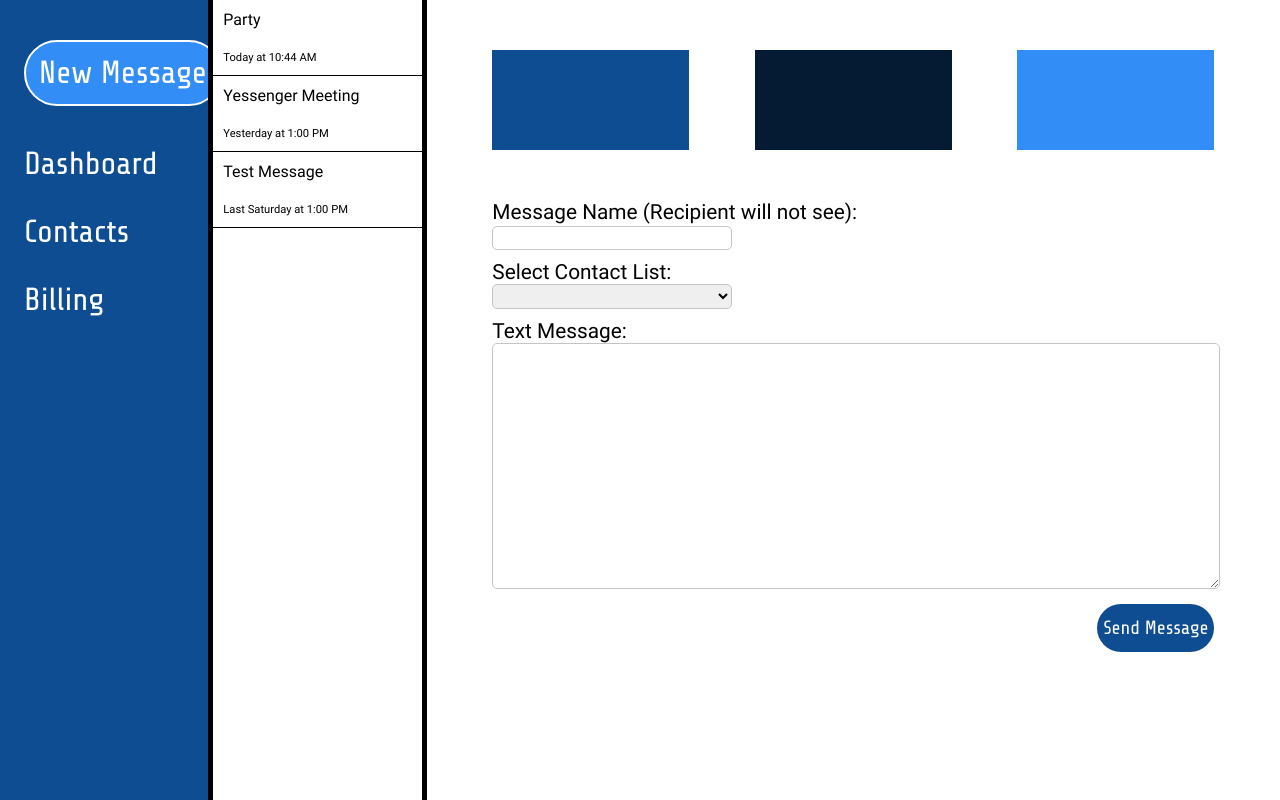
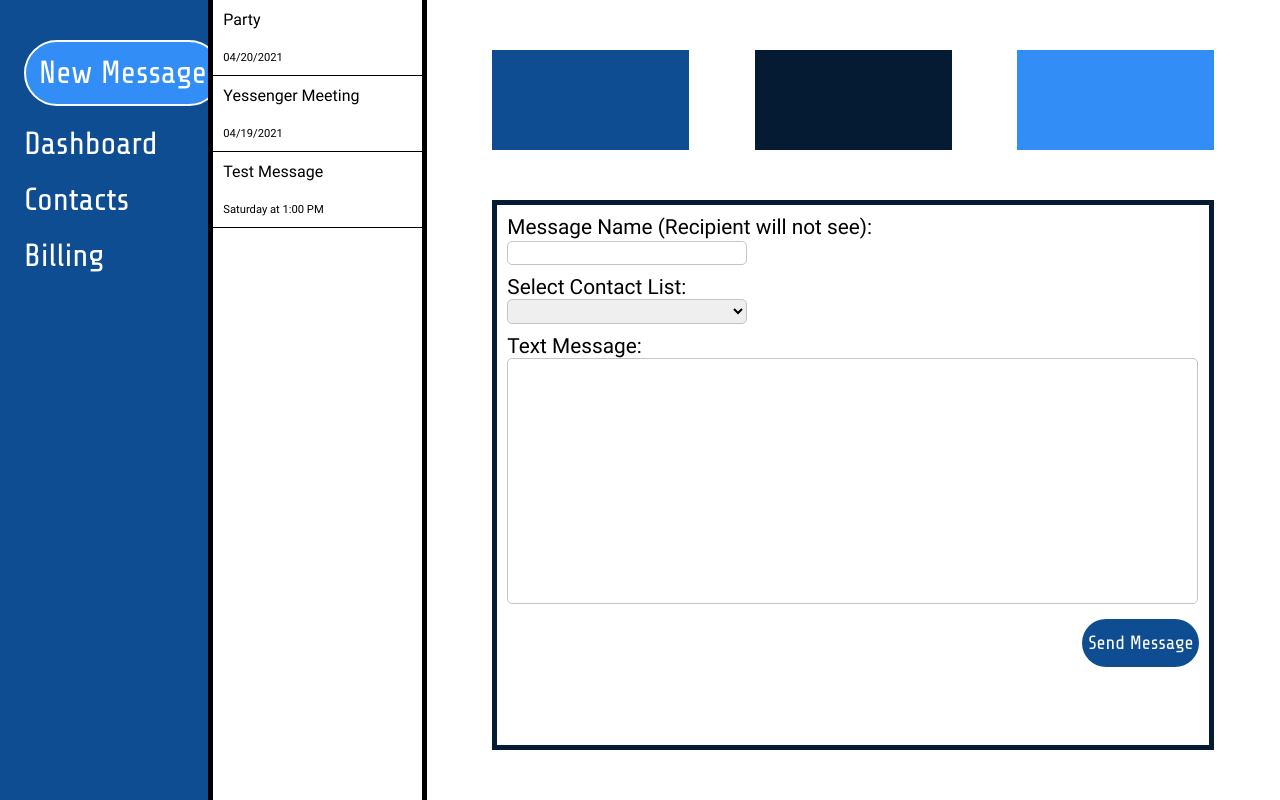
Before and after one commit to yesatyaleTech/yessenger, a React (Create React App) app: page / in a window 1280 px wide. Built offline with nearby package versions, Linux system fonts and the light colour scheme.

Commit message:
added functionality to see past messages

```diff
--- a/src/Components/Compose/Compose.tsx
+++ b/src/Components/Compose/Compose.tsx
@@ -1,12 +1,14 @@
-import React from 'react';
+import React, {useContext} from 'react';
 import classes from './Compose.module.css'
 import Form from './Form/Form'
+import PastMessage from './PastMessage/PastMessage'
+import PastMessageContext from '../../context/past-message-context'
 
 interface ComposeProps {
     onAddMessage: (data: any) => void,
 };
 
-const Compose = ({onAddMessage}: ComposeProps) => {
+const Compose = ({ onAddMessage }: ComposeProps) => {
 
     const saveMessageDataHandler = (enteredMessageData: any) => {
         const messageData = {
@@ -16,14 +18,17 @@ const Compose = ({onAddMessage}: ComposeProps) => {
         onAddMessage(messageData)
     }
 
+    const ctx = useContext(PastMessageContext);
+
     return (
         <div className={classes.Compose}>
             <div className={classes.leftBox}></div>
             <div className={classes.middleBox}></div>
             <div className={classes.rightBox}></div>
-            <Form onSaveMessageData={saveMessageDataHandler}/>
+            {ctx.message.time === '' ?
+                (<Form onSaveMessageData={saveMessageDataHandler} />) :
+                (<PastMessage title={ctx.message.title} time={ctx.message.time} group={ctx.message.contactGroup} message={ctx.message.message} />)}
         </div>
-
     )
 }
 
--- a/src/Components/Compose/Form/Form.module.css
+++ b/src/Components/Compose/Form/Form.module.css
@@ -3,6 +3,9 @@
     grid-row: 5 / 16;
     font-size: 1.3rem;
     font-family: Roboto, serif;
+    border: 5px solid #051b33;
+    padding: 10px;
+    overflow-y: auto;
 }
 
 label {
@@ -43,10 +46,12 @@ select:hover {
 .messageBox {
     border: 1px solid #c4c4c4;
     border-radius: 5px;
-    width: 100%;
-    min-height: 30vh;
+    height: 30vh;
     font-family: Roboto, serif;
     font-size: 1.1rem;
+    overflow-y: auto;
+    resize: none;
+    width: 99%;
 }
 
 .composeButton {
@@ -59,4 +64,13 @@ select:hover {
     float: right;
     height: 3rem;
     margin-top: 10px;
+    margin-bottom: 10px;
 }
+
+.composeButton:focus {
+    outline: none;
+}
+
+.composeButton:hover {
+    background-color: #328ef6;
+}
--- a/src/Components/Compose/Form/Form.tsx
+++ b/src/Components/Compose/Form/Form.tsx
@@ -37,7 +37,7 @@ const Form = ({onSaveMessageData}: FormProps) => {
             title: enteredTitle,
             contactGroup: selectedContact,
             message: enteredTitle,
-            time: moment().format("YYYY-MM-DD hh:mm:ss").toString()
+            time: moment(moment().format("YYYY-MM-DD hh:mm:ss").toString()).toString()
         }
         console.log(messageData.time)
 
--- /dev/null
+++ b/src/Components/Compose/PastMessage/PastMessage.module.css
@@ -0,0 +1,53 @@
+.start {
+    grid-column: 2 / 13;
+    grid-row: 5 / 16;
+    font-size: 1.3rem;
+    font-family: Roboto, serif;
+    text-align: center;
+    border: 5px solid #051b33;
+    padding: 10px;
+    overflow-y: auto;
+}
+
+.title {
+    font-weight: bold;
+    text-decoration: underline;
+    color: #328ef6;
+    font-size: 5rem;
+}
+
+.time {
+    font-size: 3rem;
+    font-family: ShareTech, serif;
+    color: white;
+    border: 2px solid white;
+    border-radius: 40px;
+    background-color: #0e4d92;
+    display: block;
+    padding: 1vw;
+    font-size: 2rem;
+}
+
+.group {
+    font-size: 3rem;
+    font-family: ShareTech, serif;
+    color: white;
+    border: 2px solid white;
+    border-radius: 40px;
+    background-color: #328ef6;
+    display: block;
+    padding: 1vw;
+    font-size: 2rem;
+}
+
+.message {
+    font-size: 3rem;
+    font-family: ShareTech, serif;
+    color: white;
+    border: 2px solid white;
+    border-radius: 40px;
+    background-color: #0e4d92;
+    display: block;
+    padding: 1vw;
+    font-size: 2rem;
+}
--- /dev/null
+++ b/src/Components/Compose/PastMessage/PastMessage.tsx
@@ -0,0 +1,32 @@
+import React from 'react';
+import classes from './PastMessage.module.css'
+
+interface Message {
+    title: string,
+    time: string,
+    group: string,
+    message: string
+};
+
+
+const PastMessage = ({title, time, group, message}: Message) => {
+    return (
+        <div className={classes.start}>
+            <div className={classes.title}>
+                {title}
+            </div>
+            <div className={classes.time}>
+                {time}
+            </div>
+            <div className={classes.group}>
+                To: {group}
+            </div>
+            <div className={classes.message}>
+                {message}
+            </div>
+        </div>
+    )
+}
+
+
+export default PastMessage;
--- a/src/Components/PastMessages/PastMessageBox/PastMessageBox.tsx
+++ b/src/Components/PastMessages/PastMessageBox/PastMessageBox.tsx
@@ -1,16 +1,20 @@
-import React from 'react';
+import React, {useContext} from 'react';
 import classes from './PastMessageBox.module.css'
 import moment from 'moment'
+import PastMessageContext from '../../../context/past-message-context'
 
 interface PastMessageBoxProps {
     title: string,
     time: string,
     key: number
+    message: string,
+    group: string,
 }
 
-const PastMessageBox = ({title, time}: PastMessageBoxProps)  => {
+const PastMessageBox = ({title, time, group, message}: PastMessageBoxProps)  => {
+    const ctx = useContext(PastMessageContext)
     return (
-        <div className={classes.box}>
+        <div onClick={() => ctx.toggleMessage(title, time, group, message)} className={classes.box}>
             <div className={classes.title}>
                 {title}
             </div>
--- a/src/Components/PastMessages/PastMessages.tsx
+++ b/src/Components/PastMessages/PastMessages.tsx
@@ -4,18 +4,21 @@ import PastMessageBox from './PastMessageBox/PastMessageBox'
 
 interface Message {
     title: string,
+    id: string,
     time: string,
+    message: string,
+    contactGroup: string,
 };
 
 interface PastMessageProps {
-    messagesObject: Message[];
+    messagesObject: Message[],
 }
 
 
 const PastMessages = ({messagesObject}: PastMessageProps) => {
     return (
         <div className={classes.PastMessages}>
-            {messagesObject.map((message, index) => <PastMessageBox key={index} title={message.title} time={message.time} />)}
+            {messagesObject.map((message, index) => <PastMessageBox key={index} title={message.title} time={message.time} message={message.message} group={message.contactGroup} />)}
         </div>
     )
 }
--- a/src/Components/SideNav/SideNav.module.css
+++ b/src/Components/SideNav/SideNav.module.css
@@ -12,6 +12,18 @@
     overflow: auto;
 }
 
+.txtBox {
+    margin-top: 20px;
+}
+
+.txtBox:hover {
+    text-decoration: underline;
+}
+.txt {
+    color: white;
+    text-decoration: none;
+}
+
 .composeButton {
     font-family: ShareTech, serif;
     color: white;
@@ -24,10 +36,18 @@
     padding: 1vw;
     font-size: 2rem;
     white-space: nowrap;
+    outline: none;
+}
+
+.composeButton:focus {
+    outline: none;
+}
+
+.composeButton:hover {
+    background-color: #051b33;
 }
 
 .options {
-    margin-top: 5vh;
     text-align: left;
     margin-left: 3vh;
 }
--- a/src/Components/SideNav/SideNav.tsx
+++ b/src/Components/SideNav/SideNav.tsx
@@ -1,23 +1,26 @@
-import React, { useState } from 'react';
+import React, { useContext } from 'react';
 import classes from './SideNav.module.css'
+import PastMessageContext from '../../context/past-message-context'
 
 const SideNav = () => {
 
-    const title = "clicked";
+    const ctx = useContext(PastMessageContext);
 
-    const [t, setT] = useState(title);
-
-    const clickHandler = () => {
-        setT('Clicked!')
-        console.log(t)
-    }
     return (
         <div className={classes.sideNav}>
-            <button onClick={clickHandler} className={classes.composeButton}>New Message</button>
+            <button onClick={() => ctx.toggleMessage('', '', '', '')} className={classes.composeButton}>New Message</button>
             <div className={classes.options}>
-                <p>Dashboard</p>
-                <p>Contacts</p>
-                <p>Billing</p>
+                <div className={classes.txtBox}>
+                    <a className={classes.txt} href="/">Dashboard</a>
+                </div>
+                <div className={classes.txtBox}>
+                    <a className={classes.txt} href="/">Contacts</a>
+                </div>
+                <div className={classes.txtBox}>
+                    <a className={classes.txt} href="/">Billing</a>
+                </div>
+
+
             </div>
         </div>
     )
--- /dev/null
+++ b/src/context/past-message-context.tsx
@@ -0,0 +1,25 @@
+import React from 'react';
+
+interface PastMessage {
+        title: string,
+        time: string,
+        contactGroup: string,
+        message: string,
+};
+
+interface ShowPastMessage {
+    message: PastMessage,
+    toggleMessage: Function
+}
+
+const PastMessageContext = React.createContext<ShowPastMessage>({
+    message: {
+        title: '',
+        time: '',
+        contactGroup: '',
+        message: '',
+    },
+    toggleMessage: () => {},
+});
+
+export default PastMessageContext;
--- a/src/views/ComposePage/ComposePage.tsx
+++ b/src/views/ComposePage/ComposePage.tsx
@@ -1,14 +1,15 @@
 import React, {useState} from 'react';
-import SideNav from '../../components/SideNav/SideNav'
-import PastMessages from '../../components/PastMessages/PastMessages'
-import Compose from '../../components/Compose/Compose'
+import SideNav from '../../Components/SideNav/SideNav'
+import PastMessages from '../../Components/PastMessages/PastMessages'
+import Compose from '../../Components/Compose/Compose'
 import moment from 'moment';
+import PastMessageContext from '../../context/past-message-context'
 
 import classes from './ComposePage.module.css'
 
-const DUMMY_MESSAGES = [{title: 'Party', id: "1", time: moment("2021-04-12 10:44").toString(), message: "hello", contactGroup: "Group 1"},
-                        {title: 'Yessenger Meeting', id: "2", time: moment("2021-04-11 13:00:00").toString(), message: "hello", contactGroup: "Group 1"},
-                        {title: 'Test Message', id: "3", time: moment("2021-04-10 13:00:00").toString(), message: "hello", contactGroup: "Group 1"},
+const DUMMY_MESSAGES = [{title: 'Party', id: "1", time: moment("2021-04-20 10:44").toString(), message: "Swag money, peeps. Loads of food and drinks.", contactGroup: "Beach Boys"},
+                        {title: 'Yessenger Meeting', id: "2", time: moment("2021-04-19 13:00:00").toString(), message: "Meeting at 1 PM today, folks!", contactGroup: "Tech Team"},
+                        {title: 'Test Message', id: "3", time: moment("2021-04-17 13:00:00").toString(), message: "Testing 1... 2... 3...", contactGroup: "Group 1"},
                     ]
 
 interface Message {
@@ -27,11 +28,33 @@ const ComposePage = () => {
             return [message, ...prevMessages]
         });
     }
+
+    const [message, setMessage] = useState({
+        title: '',
+        time: '',
+        message: '',
+        contactGroup: '',
+    });
+
+    const updateShownMessageHandler = (title: string, time: string, group: string, message: string) => {
+        setMessage({
+                title: title,
+                time: time,
+                contactGroup: group,
+                message: message,
+            })
+    };
+
     return (
         <div className={classes.grid}>
-            <SideNav/>
-            <PastMessages messagesObject={messages}/>
-            <Compose onAddMessage={addMessageHandler} />
+            <PastMessageContext.Provider value={{
+                message,
+                toggleMessage: updateShownMessageHandler,
+            }}>
+                <SideNav/>
+                <PastMessages messagesObject={messages}/>
+                <Compose onAddMessage={addMessageHandler} />
+            </PastMessageContext.Provider>
         </div>
     )
 }
--- a/tsconfig.json
+++ b/tsconfig.json
@@ -11,7 +11,7 @@
     "esModuleInterop": true,
     "allowSyntheticDefaultImports": true,
     "strict": true,
-    "forceConsistentCasingInFileNames": true,
+    "forceConsistentCasingInFileNames": false,
     "noFallthroughCasesInSwitch": true,
     "module": "esnext",
     "moduleResolution": "node",
```
